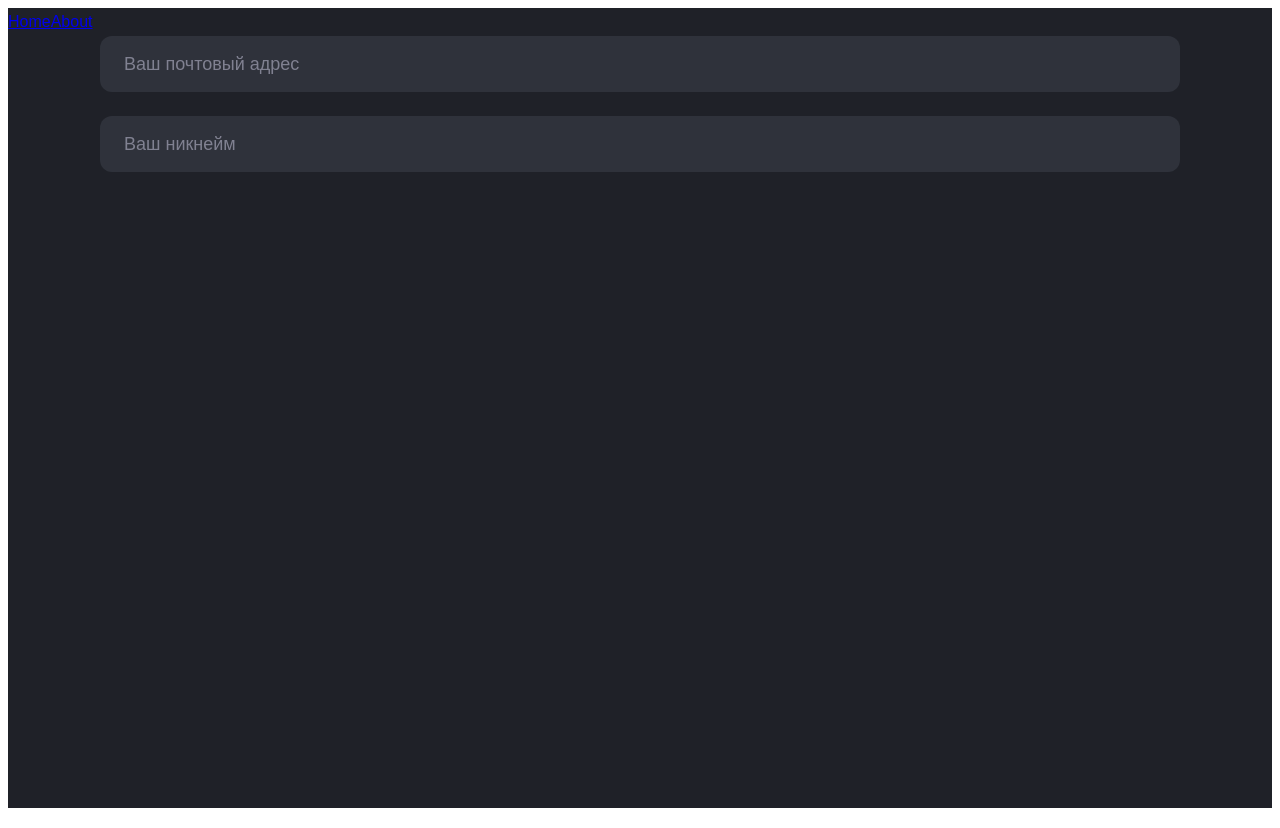
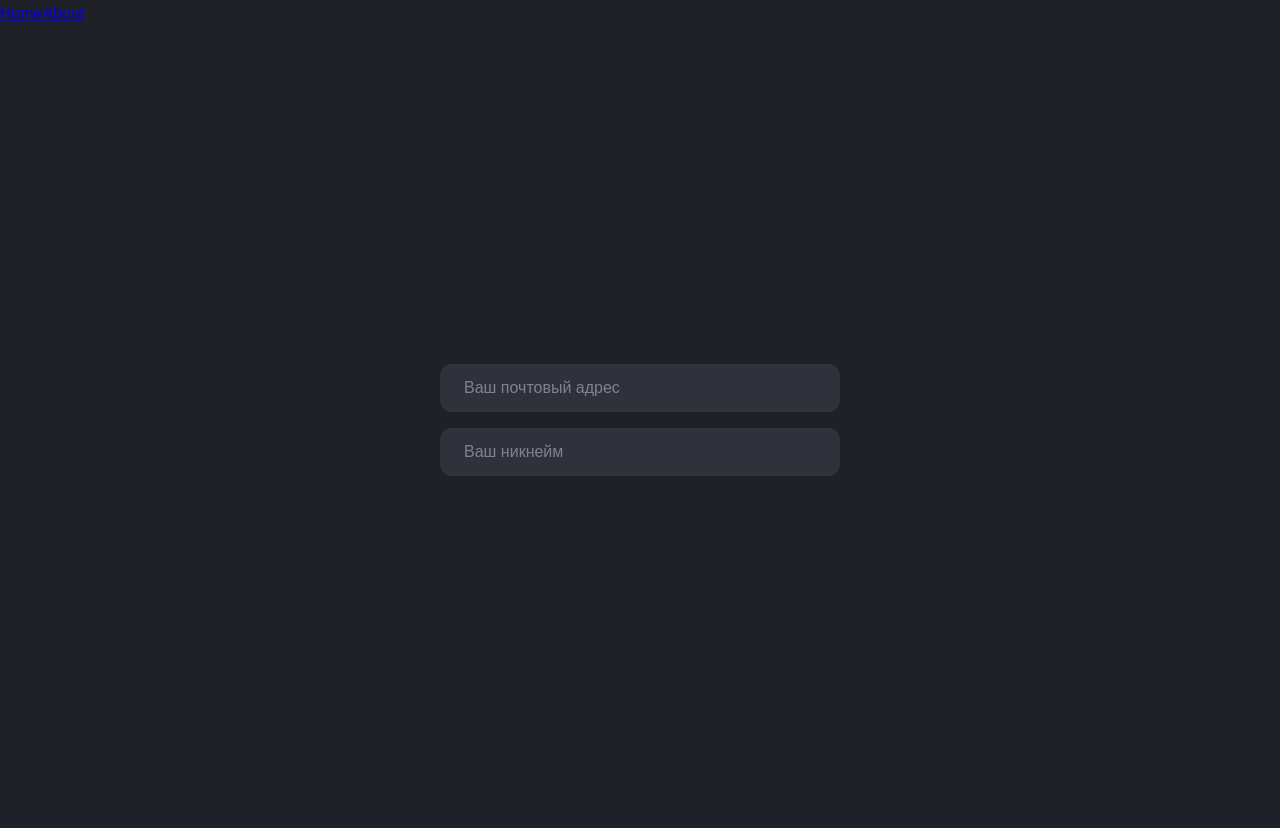
Before and after one commit to NikitaSheremeta/wildhunt-client-personal-cabinet, a Vue app: page / in a window 1280 px wide. Built offline with nearby package versions, Linux system fonts and the light colour scheme; a web font is replaced by a local one.

Commit message:
Added normilize and some styles

```diff
--- a/package.json
+++ b/package.json
@@ -10,6 +10,7 @@
   },
   "dependencies": {
     "core-js": "^3.6.5",
+    "normalize.css": "^8.0.1",
     "vue": "^3.0.0",
     "vue-router": "^4.0.0-0",
     "vuex": "^4.0.0-0"
--- a/src/assets/scss/layout.scss
+++ b/src/assets/scss/layout.scss
@@ -1,4 +1,5 @@
 body {
+  background-color: #1f2128;
   line-height: $line-height-base;
   color: $font-color-base;
   font-family: $font-family-base;
@@ -9,18 +10,20 @@ body {
 }
 
 #app {
-  min-height: 100vh;
-  background-color: #1f2128;
+  height: 100vh;
 }
 
 .container {
   margin-left: auto;
   margin-right: auto;
   width: 100%;
-}
 
-.container {
   @include container-initialization();
+
+  &-fluid {
+    padding-left: 48px;
+    padding-right: 48px;
+  }
 }
 
 .row {
--- a/src/assets/scss/variables/colors.scss
+++ b/src/assets/scss/variables/colors.scss
@@ -13,7 +13,7 @@ $gray-900: #212529;
 $white: #fff;
 $blue: #2057D9;
 $indigo: #101A2B;
-$purple: #6f42c1;
+$purple: #6c5dd3;
 $pink: #d63384;
 $red: #f82c1a;
 $orange: #F5A623;
@@ -24,7 +24,7 @@ $cyan: #4A90E2;
 $black: #000;
 
 // Color assignments
-$primary: $blue;
+$primary: $purple;
 $secondary: $gray-600;
 $disabled: $gray-400;
 $success: $green;
--- a/src/components/BaseInput.vue
+++ b/src/components/BaseInput.vue
@@ -42,11 +42,11 @@ export default {
 $border-radius: 12px;
 $input: (
   font-family: $font-family-base,
+  font-weight: $font-weight-base,
+  font-size: 16px,
   font-style: normal,
-  font-weight: normal,
-  font-size: 18px,
   padding: (
-    8px,
+    4px,
     24px
   ),
   height: 40px
--- a/src/main.js
+++ b/src/main.js
@@ -1,3 +1,4 @@
+import 'normalize.css';
 import '@/assets/scss/main.scss';
 import { createApp } from 'vue';
 import App from './App.vue';
--- a/src/views/Home.vue
+++ b/src/views/Home.vue
@@ -1,6 +1,8 @@
 <template>
-  <div class="container">
-    <div class="row">
+  <section :class="$style.authentication">
+    <div class="container" :class="$style.container">
+      <div class="row" :class="$style.row">
+        <div :class="$style.form">
           <BaseInput
             :class="$style['form-item']"
             type="text"
@@ -13,6 +15,8 @@
           />
         </div>
       </div>
+    </div>
+  </section>
 </template>
 
 <script>
@@ -26,7 +30,23 @@ export default {
 </script>
 
 <style lang="scss" module>
-.form-item {
-  margin-bottom: 24px;
+.authentication,
+.container,
+.row {
+  height: 100%;
+}
+
+.row {
+  display: flex;
+  align-items: center;
+  justify-content: center;
+}
+
+.form {
+  width: 400px;
+
+  &-item {
+    margin-bottom: 16px;
+  }
 }
 </style>
```
Also changed, not shown: 1 other file (tests, documents, lock files or other folders). Lines whose indentation alone changed are shown as unchanged.
